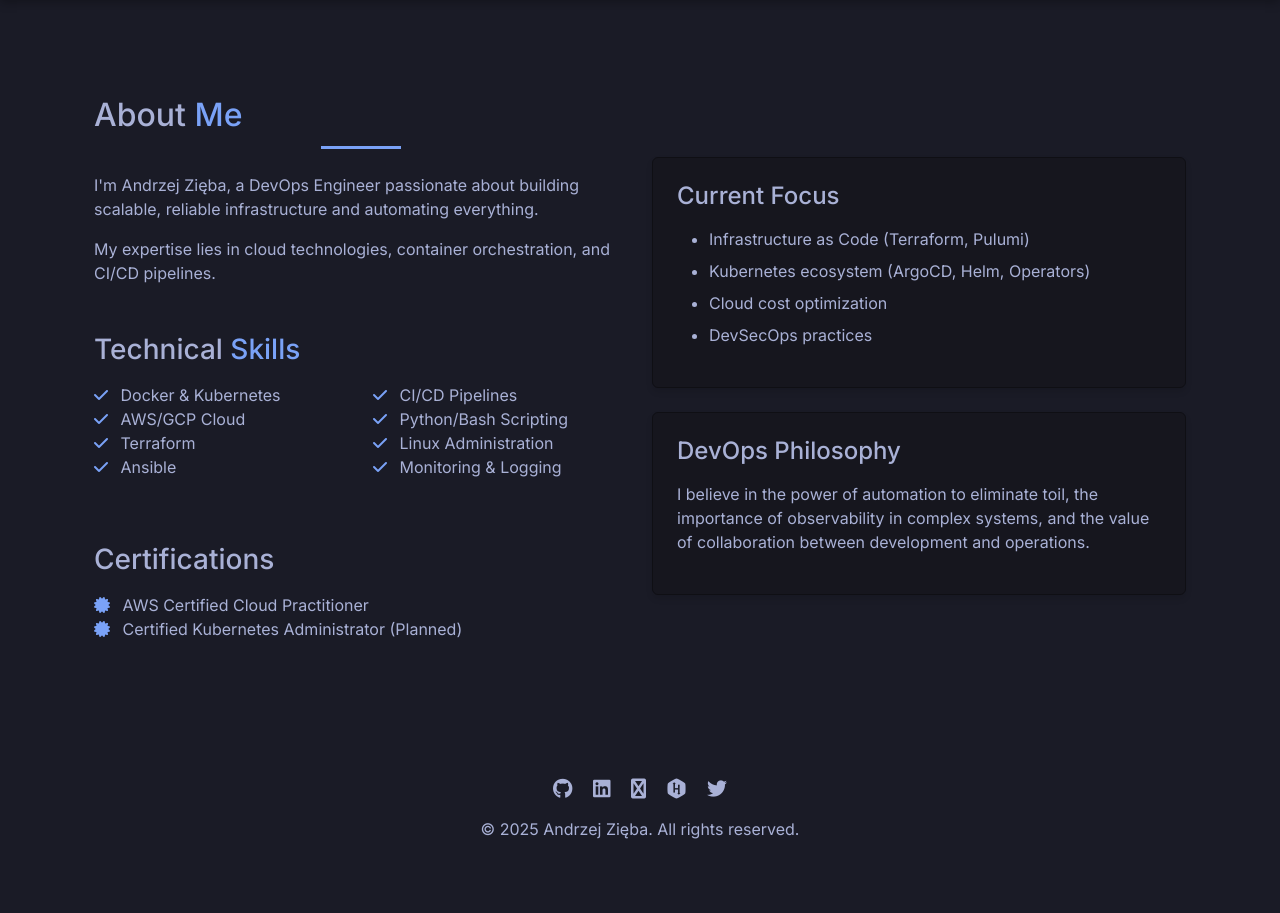
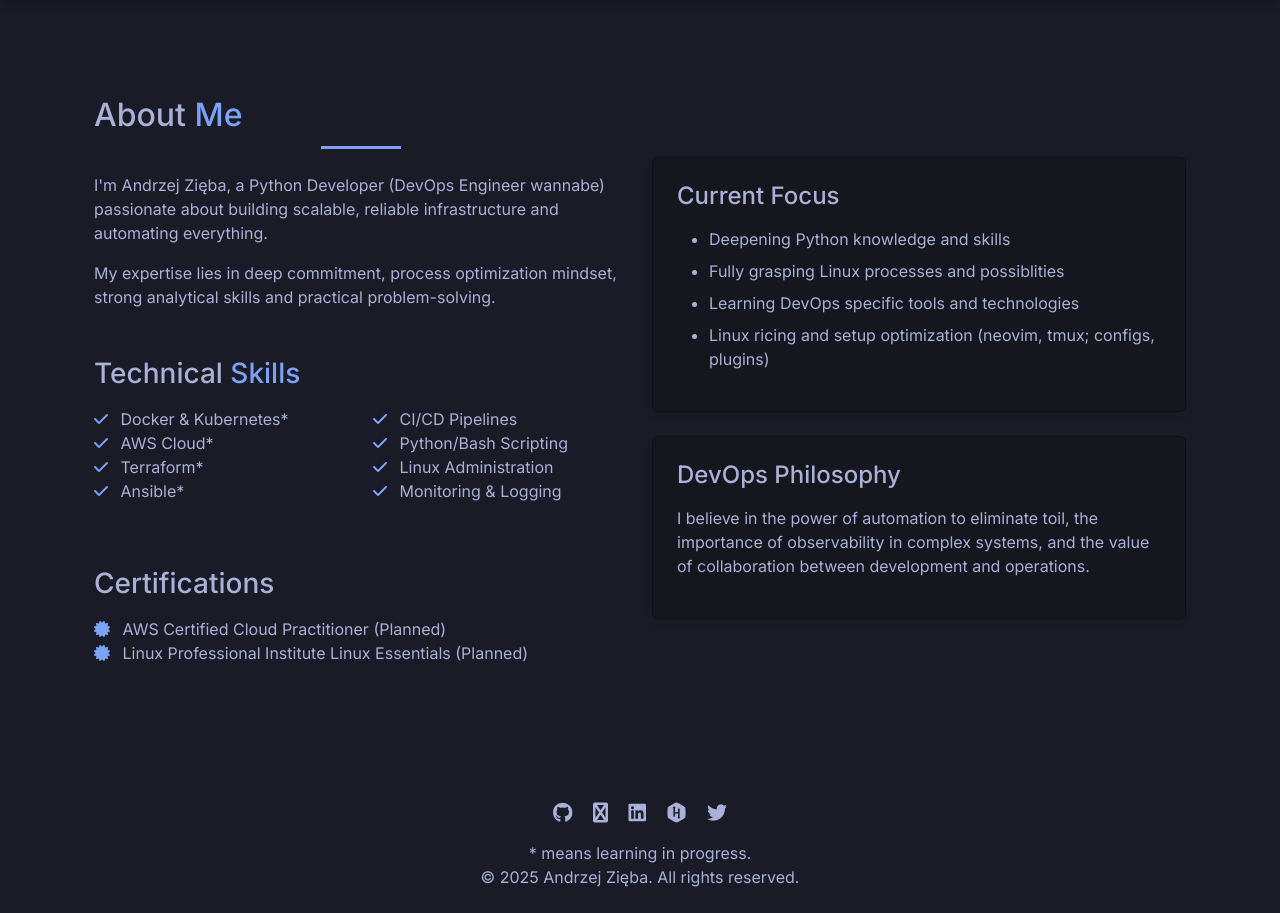
Before and after one commit to juandrzej/100days_of_code, a Flask app: page /about in a window 1280 px wide. Shown: the part 56-969 px from the top of the page. Before the commit the page ends 895 px from the top, so only its background shows below. Run offline with Flask 3, Linux system fonts and the light colour scheme; some libraries are stand-ins or nearby versions.

Commit message:
site info update all besides projects

```diff
--- a/day082_to_day100_projects/day83_portfolio_website/templates/about.html
+++ b/day082_to_day100_projects/day83_portfolio_website/templates/about.html
@@ -8,17 +8,17 @@
         <div class="row align-items-center">
             <div class="col-lg-6">
                 <h2 class="mb-4 text-tokyo-light">About <span class="text-tokyo-blue">Me</span></h2>
-                <p class="text-tokyo-light">I'm Andrzej Zięba, a DevOps Engineer passionate about building scalable, reliable infrastructure and automating everything.</p>
-                <p class="text-tokyo-light">My expertise lies in cloud technologies, container orchestration, and CI/CD pipelines.</p>
+                <p class="text-tokyo-light">I'm Andrzej Zięba, a Python Developer (DevOps Engineer wannabe) passionate about building scalable, reliable infrastructure and automating everything.</p>
+                <p class="text-tokyo-light">My expertise lies in deep commitment, process optimization mindset, strong analytical skills and practical problem-solving.</p>
 
                 <h3 class="mt-5 mb-3 text-tokyo-light">Technical <span class="text-tokyo-blue">Skills</span></h3>
                 <div class="row">
                     <div class="col-md-6">
                         <ul class="list-unstyled text-tokyo-light">
-                            <li><i class="fas fa-check text-tokyo-blue me-2"></i> Docker & Kubernetes</li>
-                            <li><i class="fas fa-check text-tokyo-blue me-2"></i> AWS/GCP Cloud</li>
-                            <li><i class="fas fa-check text-tokyo-blue me-2"></i> Terraform</li>
-                            <li><i class="fas fa-check text-tokyo-blue me-2"></i> Ansible</li>
+                            <li><i class="fas fa-check text-tokyo-blue me-2"></i> Docker & Kubernetes*</li>
+                            <li><i class="fas fa-check text-tokyo-blue me-2"></i> AWS Cloud*</li>
+                            <li><i class="fas fa-check text-tokyo-blue me-2"></i> Terraform*</li>
+                            <li><i class="fas fa-check text-tokyo-blue me-2"></i> Ansible*</li>
                         </ul>
                     </div>
                     <div class="col-md-6">
@@ -33,18 +33,18 @@
 
                 <h3 class="mt-5 mb-3 text-tokyo-light">Certifications</h3>
                 <ul class="list-unstyled text-tokyo-light">
-                    <li><i class="fas fa-certificate text-tokyo-blue me-2"></i> AWS Certified Cloud Practitioner</li>
-                    <li><i class="fas fa-certificate text-tokyo-blue me-2"></i> Certified Kubernetes Administrator (Planned)</li>
+                    <li><i class="fas fa-certificate text-tokyo-blue me-2"></i> AWS Certified Cloud Practitioner (Planned)</li>
+                    <li><i class="fas fa-certificate text-tokyo-blue me-2"></i> Linux Professional Institute Linux Essentials (Planned)</li>
                 </ul>
             </div>
             <div class="col-lg-6 mt-5 mt-lg-0">
                 <div class="tokyo-card p-4 rounded">
                     <h4 class="text-tokyo-light mb-3">Current Focus</h4>
                     <ul class="text-tokyo-light">
-                        <li class="mb-2">Infrastructure as Code (Terraform, Pulumi)</li>
-                        <li class="mb-2">Kubernetes ecosystem (ArgoCD, Helm, Operators)</li>
-                        <li class="mb-2">Cloud cost optimization</li>
-                        <li>DevSecOps practices</li>
+                        <li class="mb-2">Deepening Python knowledge and skills</li>
+                        <li class="mb-2">Fully grasping Linux processes and possiblities</li>
+                        <li class="mb-2">Learning DevOps specific tools and technologies</li>
+                        <li class="mb-2">Linux ricing and setup optimization (neovim, tmux; configs, plugins)</li>
                     </ul>
                 </div>
 
--- a/day082_to_day100_projects/day83_portfolio_website/templates/base.html
+++ b/day082_to_day100_projects/day83_portfolio_website/templates/base.html
@@ -52,11 +52,12 @@
         <div class="container text-center">
             <div class="social-links mb-3">
                 <a href="https://github.com/juandrzej" target="_blank" class="text-tokyo-light mx-2"><i class="fab fa-github fa-lg"></i></a>
+                <a href="https://www.boot.dev/u/juandrzej" target="_blank" class="text-tokyo-light mx-2"><i class="fab fa-graduation-cap fa-lg"></i></a>
                 <a href="https://www.linkedin.com/in/andrzejzieba/" target="_blank" class="text-tokyo-light mx-2"><i class="fab fa-linkedin fa-lg"></i></a>
-                <a href="https://www.boot.dev/u/juandrzej" target="_blank" class="text-tokyo-light mx-2"><i class="fab fa-graduation-cap fa-lg"></i></a>
                 <a href="https://www.hackerrank.com/profile/juandrzej" target="_blank" class="text-tokyo-light mx-2"><i class="fab fa-hackerrank fa-lg"></i></a>
                 <a href="https://x.com/ziebandrzej" class="text-tokyo-light mx-2"><i class="fab fa-twitter fa-lg"></i></a>
             </div>
+            <p class="mb-0">* means learning in progress.</p>
             <p class="mb-0">&copy; 2025 Andrzej Zięba. All rights reserved.</p>
         </div>
     </footer>
```
Also changed, not shown: day082_to_day100_projects/day83_portfolio_website/templates/contact.html (+5 -3 lines), day082_to_day100_projects/day83_portfolio_website/templates/index.html (+9 -3 lines).
